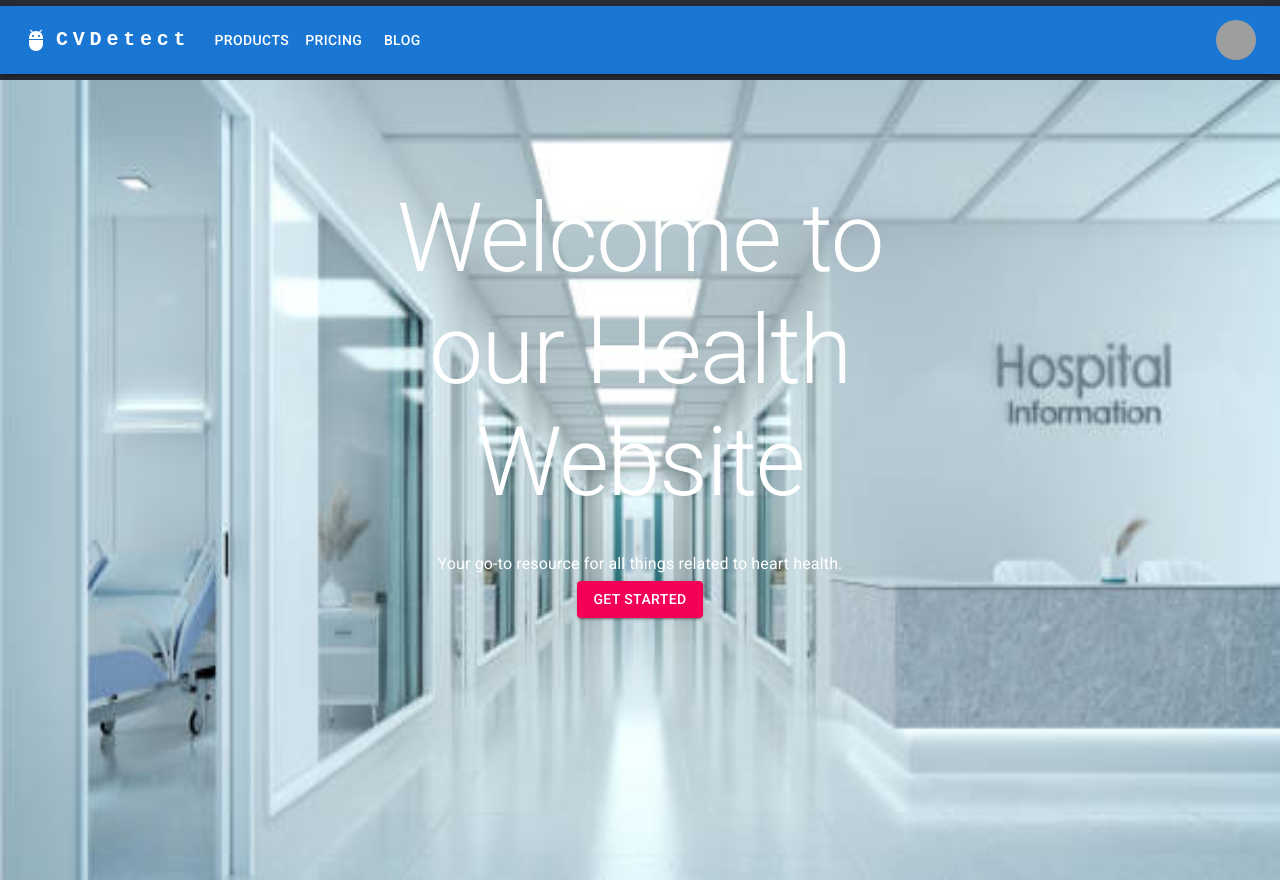
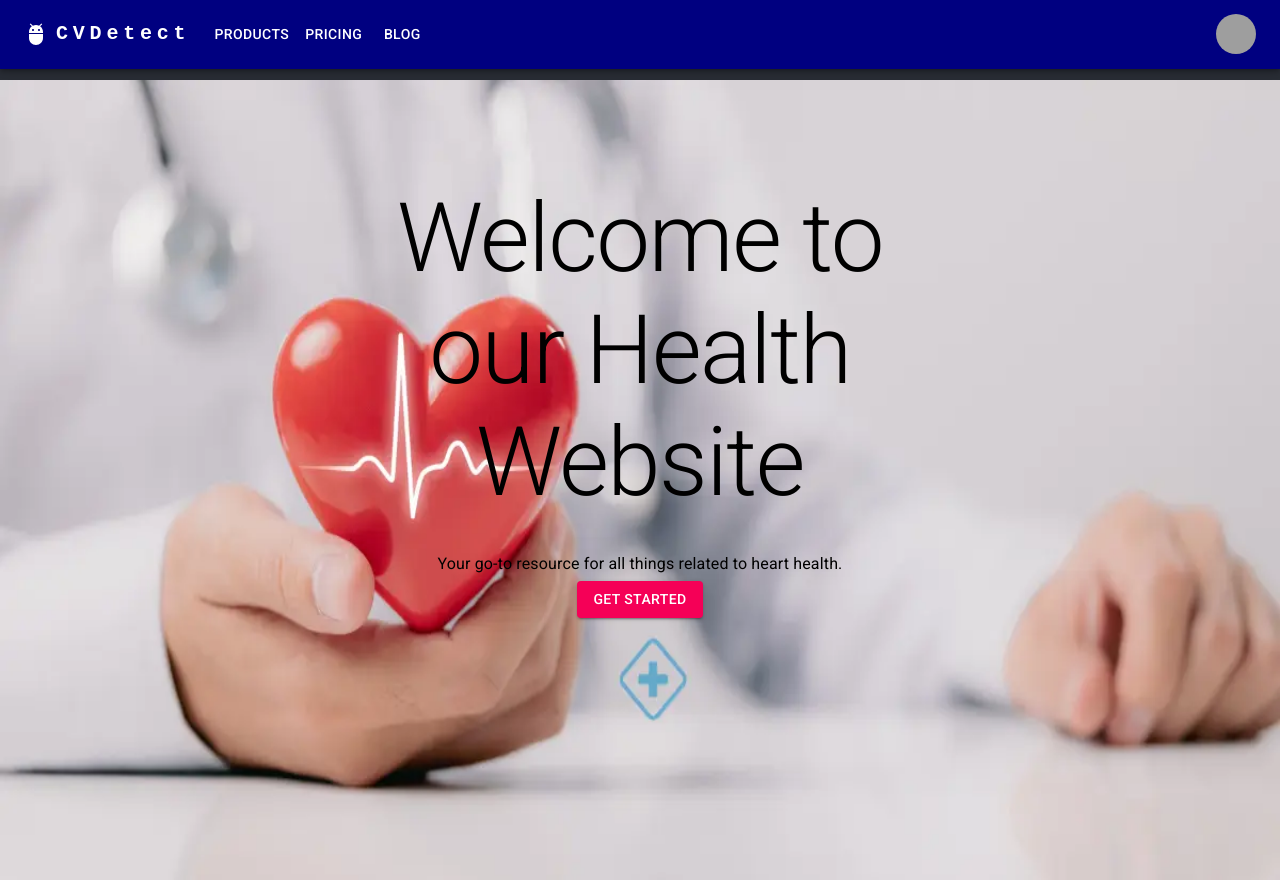
Before and after one commit to AichaMbongo/CV-detect_-React-, a React (Create React App) app in the folder cv_detect/: page / in a window 1280 px wide. Built offline with nearby package versions, Linux system fonts and the light colour scheme; grey boxes are pictures that could not be loaded.

Commit message:
feat: Make AppBar fixed and update color to dark blue
Changed the position of the AppBar component to fixed and updated the background color to dark blue (#000080) using the sx prop.

Issue: #1

```diff
--- a/cv_detect/src/App.css
+++ b/cv_detect/src/App.css
@@ -38,7 +38,7 @@
   top: 50%;
   left: 50%;
   transform: translate(-50%, -50%);
-  color: white;
+  color: black;
   text-align: center;
 }
 
--- a/cv_detect/src/App.tsx
+++ b/cv_detect/src/App.tsx
@@ -6,6 +6,7 @@ import '@fontsource/roboto/700.css';
 
 import logo from './logo.svg';
 import hospital from './hospital.jpg'
+import heart from './heart.webp'
 import './App.css';
 import ResponsiveAppBar from './components/AppBar';
 import LandingPage from './components/LandingHeader';
@@ -18,7 +19,7 @@ function App() {
       <header className="App-header">
         < ResponsiveAppBar />
       </header>
-      <img src={hospital} className="hero-image" alt="logo" />
+      <img src={heart} className="hero-image" alt="logo" />
       <div className="overlay-text">
           <LandingPage />
         </div>
--- a/cv_detect/src/components/AppBar.tsx
+++ b/cv_detect/src/components/AppBar.tsx
@@ -36,7 +36,8 @@ function ResponsiveAppBar() {
   };
 
   return (
-    <AppBar position="static">
+
+      <AppBar position="fixed" sx={{ backgroundColor: '#000080' }}>
       <Container maxWidth="xl">
         <Toolbar disableGutters>
           <AdbIcon sx={{ display: { xs: 'none', md: 'flex' }, mr: 1 }} />
```
Also changed, not shown: cv_detect/src/heart.webp (added), cv_detect/src/hospital.jpg.
